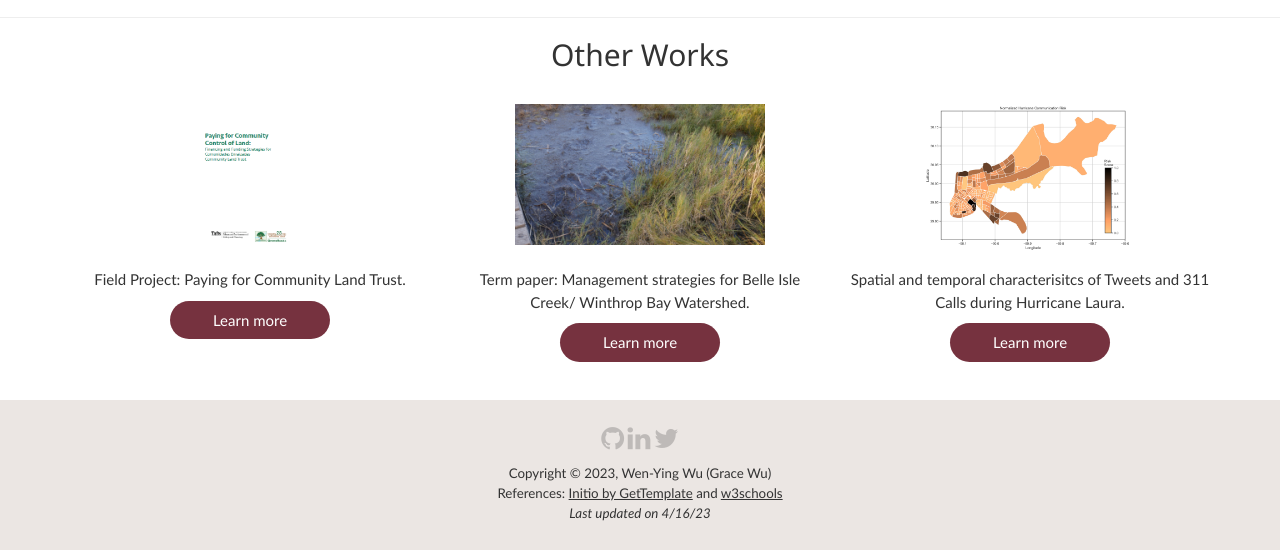
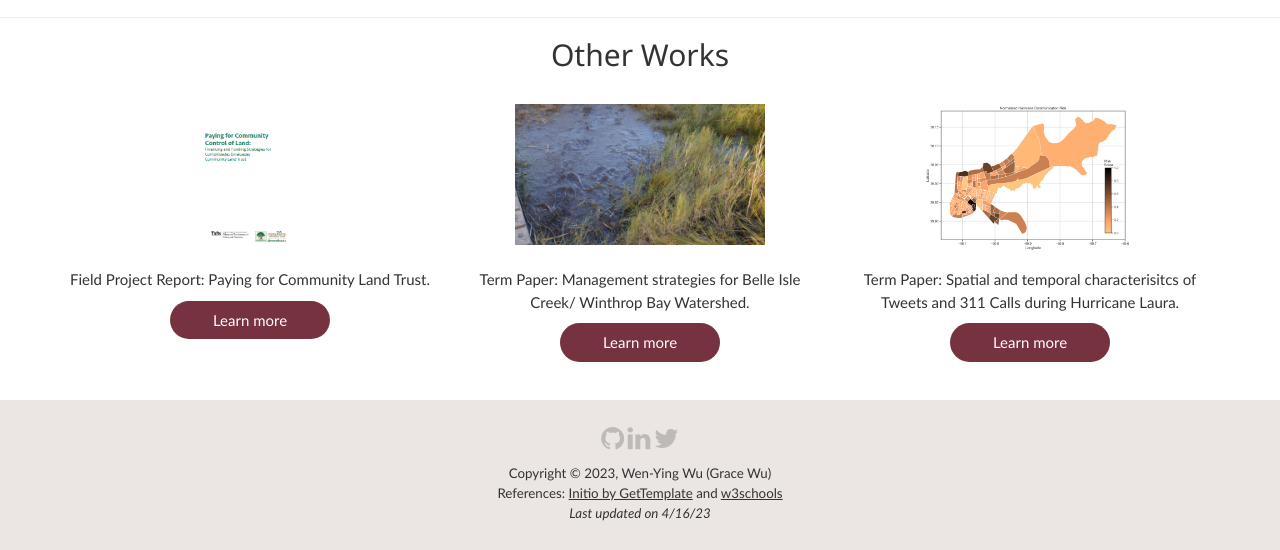
Before and after one commit to gracewu220/portfolio, a plain HTML site: page index.html in a window 1280 px wide. Shown: the part 1784-2334 px from the top of the page. Drawn offline with nearby package versions, Linux system fonts and the light colour scheme.

Commit message:
Update index.html

```diff
--- a/index.html
+++ b/index.html
@@ -110,17 +110,17 @@
             <div class="row">
                 <div class="col-sm-4">
                     <img src="projects/Comunidades/report-cover.png" alt="thumbnail">
-                    <p>Field Project: Paying for Community Land Trust.</p>
+                    <p>Field Project Report: Paying for Community Land Trust.</p>
                     <p><a href=""><button class="learn-more">Learn more</button></a></p>
                 </div>
                 <div class="col-sm-4">
                     <img src="projects/watershed/Picture1.jpg" alt="thumbnail">
-                    <p>Term paper: Management strategies for Belle Isle Creek/ Winthrop Bay Watershed.</p>
+                    <p>Term Paper: Management strategies for Belle Isle Creek/ Winthrop Bay Watershed.</p>
                     <p><a href=""><button class="learn-more">Learn more</button></a></p>
                 </div>
                 <div class="col-sm-4">
                     <img src="projects/urbanAnalytics/normalized_hurricane_communication_risk.jpg" alt="thumbnail">
-                    <p>Spatial and temporal characterisitcs of Tweets and 311 Calls during Hurricane Laura.</p>
+                    <p>Term Paper: Spatial and temporal characterisitcs of Tweets and 311 Calls during Hurricane Laura.</p>
                     <p><a href=""><button class="learn-more">Learn more</button></a></p>
                 </div>
             </div>
```
